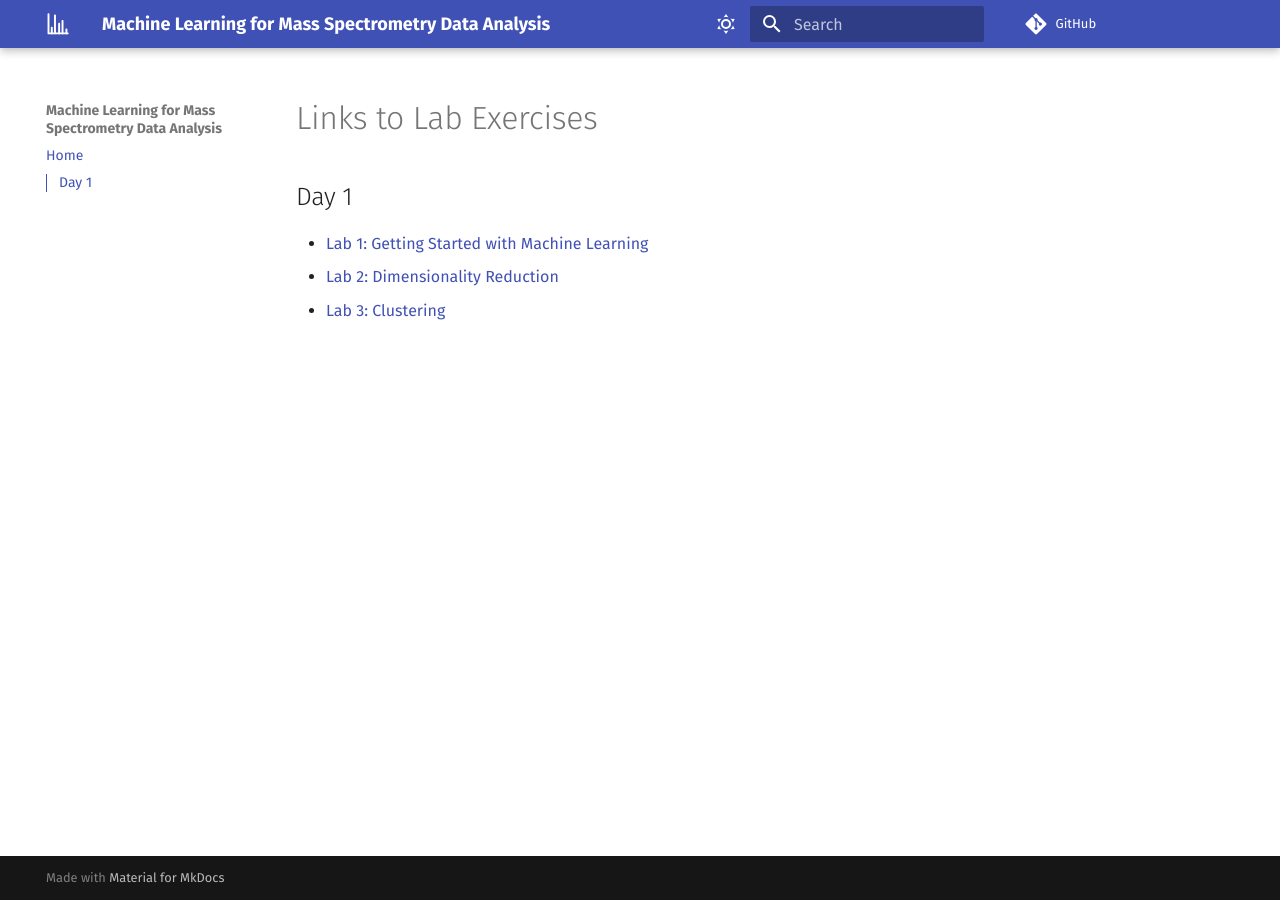
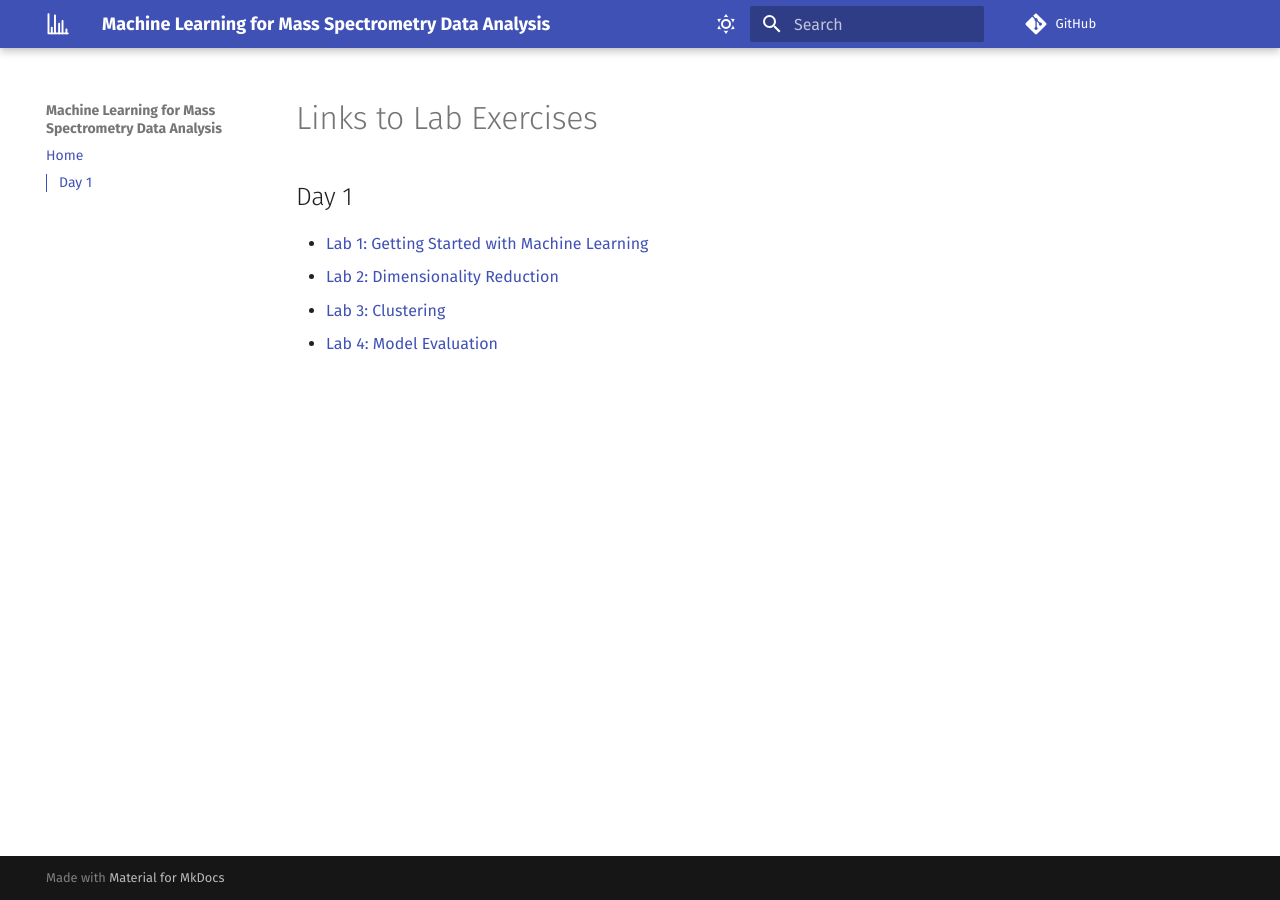
Before and after one commit to wfondrie/asms-ml-short-course, an MkDocs documentation site: the page built from docs/index.md, in a window 1280 px wide. Built offline with MkDocs 1.6.1 and Material for MkDocs 9.7.7, drawn with Linux system fonts in a browser that asks for light colours; comment, search, counter and statistics services are not loaded.

```diff
--- a/docs/index.md
+++ b/docs/index.md
@@ -2,6 +2,7 @@
 
 ## Day 1
 
-- [Lab 1: Getting Started with Machine Learning](https://notebooks.gesis.org/binder/jupyter/user/wfondrie-2022_a-ml-short-course-v360d8z0/notebooks/notebooks/1_introduction.ipynb)
+- [Lab 1: Getting Started with Machine Learning](https://mybinder.org/v2/gh/wfondrie/2022_asms-ml-short-course/da7c686b3ed84cddda01d3da97ae3a537cea6731?urlpath=lab%2Ftree%2Fnotebooks%2F1_introduction.ipynb)
 - [Lab 2: Dimensionality Reduction](https://wfondrie.github.io/2022_asms-ml-short-course/2_dimensionality_reduction/)
-- [Lab 3: Clustering](https://notebooks.gesis.org/binder/jupyter/user/wfondrie-2022_a-ml-short-course-v360d8z0/notebooks/notebooks/3_clustering.ipynb)
+- [Lab 3: Clustering](https://mybinder.org/v2/gh/wfondrie/2022_asms-ml-short-course/da7c686b3ed84cddda01d3da97ae3a537cea6731?urlpath=lab%2Ftree%2Fnotebooks%2F3_clustering.ipynb)
+- [Lab 4: Model Evaluation]()
```
